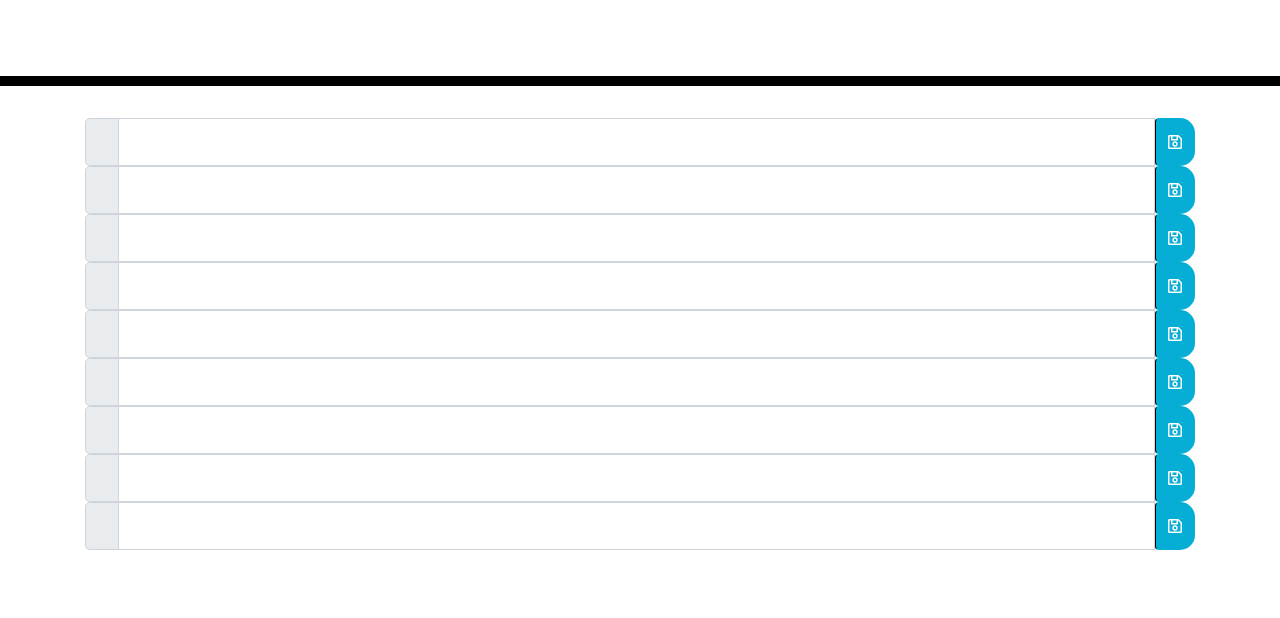
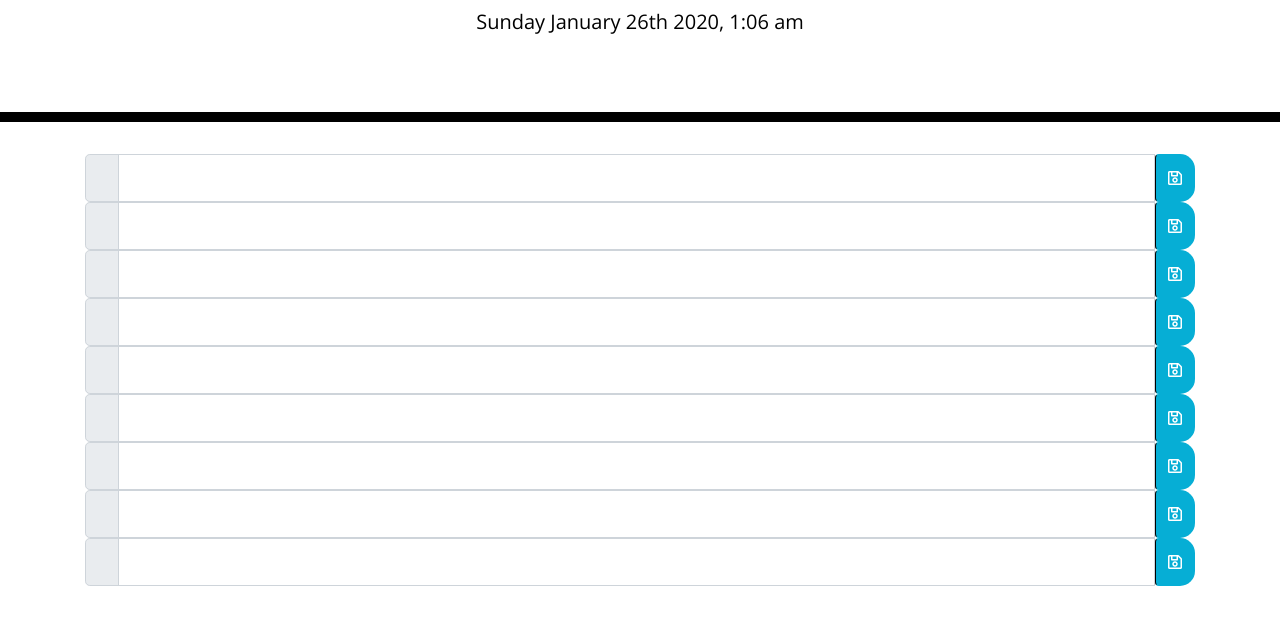
Before and after one commit to TiaDevilish/Work-Day-Scheduler, a plain HTML site: page index.html in a window 1280 px wide. Shown: the part 182-800 px from the top of the page. Drawn offline with nearby package versions, Linux system fonts and the light colour scheme.

Commit message:
second commit

```diff
--- a/index.html
+++ b/index.html
@@ -103,8 +103,8 @@
         <button class="btn saveBtn"><i class="far fa-save"></i></button>
     </div>
     </div>
-    <script src="script.js"></script>
     <script src="https://code.jquery.com/jquery-3.4.1.min.js"></script>
     <script src="https://cdnjs.cloudflare.com/ajax/libs/moment.js/2.24.0/moment.min.js"></script>
+    <script src="script.js"></script>
   </body>
 </html>
--- /dev/null
+++ b/script.js
@@ -0,0 +1,7 @@
+$("#currentDay").text(moment().format('dddd MMMM Do YYYY, h:mm a'));
+
+var currentTime = moment();
+//rounds it to the nearest hour
+currentTime = currentTime.startOf("hour");
+var pastTime = moment().startOf('day').add(9, "hours");
+console.log(currentTime)
```
